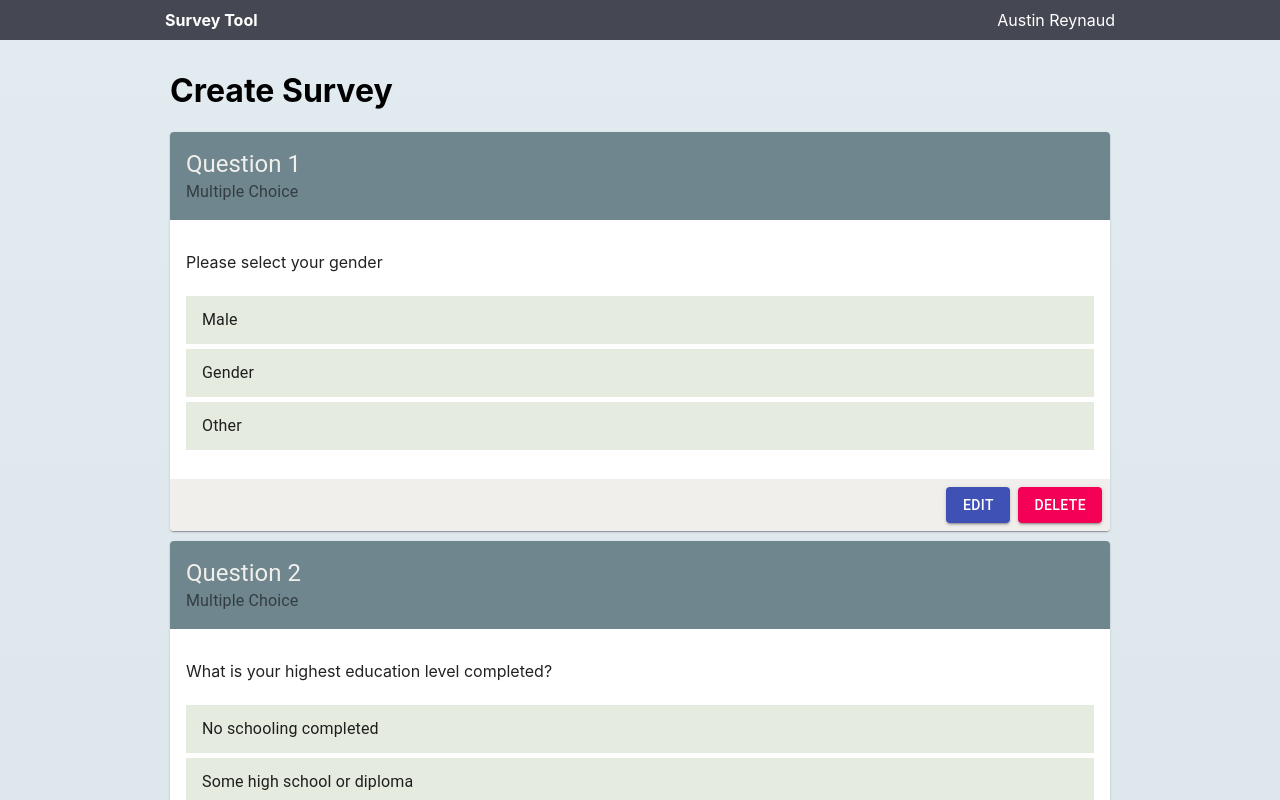
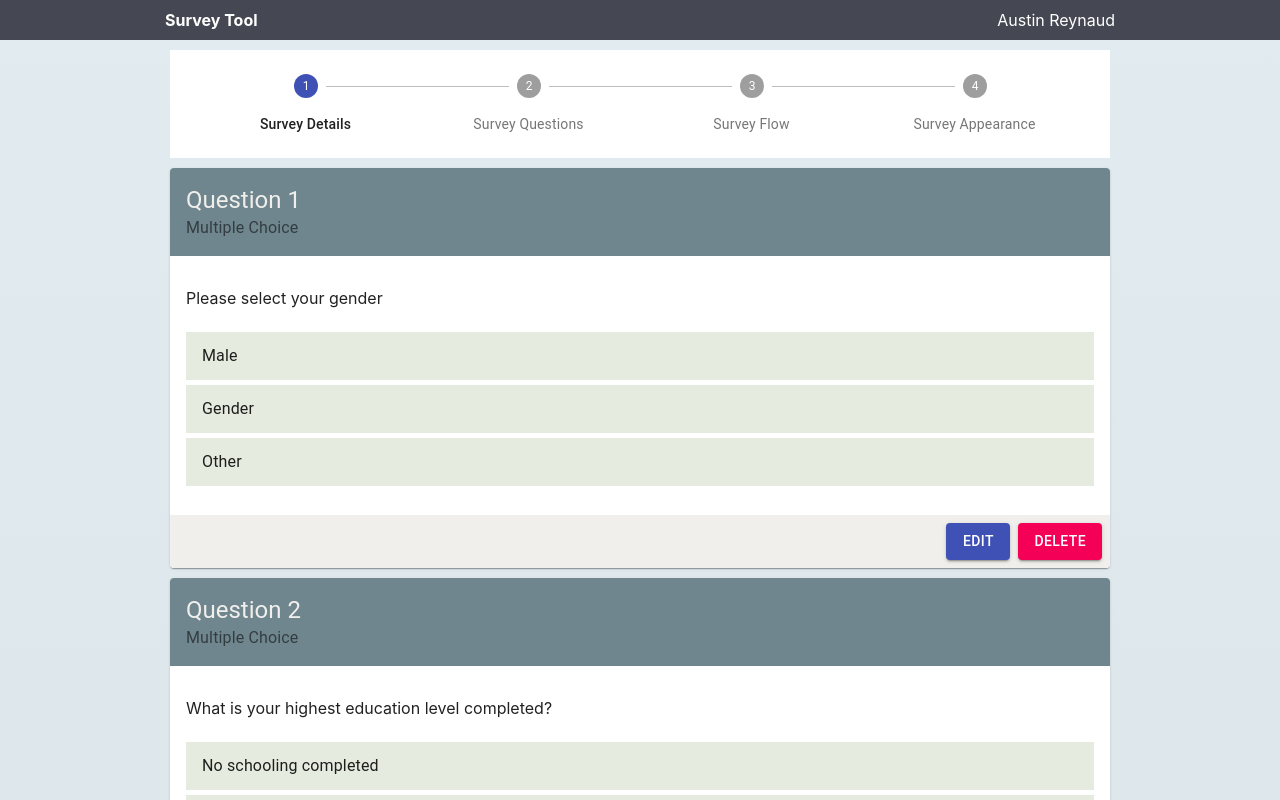
Before and after one commit to austin-rey/react-survey, a React (Create React App) app: page / in a window 1280 px wide. Shown: the top 800 px of the page. Built offline with nearby package versions, Linux system fonts and the light colour scheme.

Commit message:
Added application stepper component

```diff
--- a/src/App.js
+++ b/src/App.js
@@ -1,10 +1,11 @@
-import React, {useState} from 'react'
+import React from 'react'
 
 import './App.css';
 
 import SurveyQuestions from './containers/SurveyQuestions'
 import Alerts from './components/Alerts';
 import Navigation from './components/Navigation';
+import StepperBar from './components/StepperBar'
 
 import {makeStyles} from '@material-ui/core/styles';
 
@@ -32,6 +33,7 @@ function App() {
           <Alerts/>
           <Navigation />
           <Container maxWidth="md" className={classes.container}>
+            <StepperBar/>
             <SurveyQuestions/>
           </Container>
         </AlertsState>
--- /dev/null
+++ b/src/components/StepperBar.js
@@ -0,0 +1,48 @@
+import React, {useState} from 'react'
+
+import PropTypes from 'prop-types'
+
+import { makeStyles } from '@material-ui/core/styles';
+
+import {Stepper,Step,StepLabel,Button,Typography} from '@material-ui/core';
+
+const useStyles = makeStyles((theme) => ({
+    root: {
+      width: '100%',
+    },
+    backButton: {
+      marginRight: theme.spacing(1),
+    },
+    instructions: {
+      marginTop: theme.spacing(1),
+      marginBottom: theme.spacing(1),
+    },
+}));
+
+function getSteps() {
+    return ['Survey Details', 'Survey Questions', 'Survey Flow', 'Survey Appearance'];
+}
+
+const StepperBar = props => {
+    const classes = useStyles();
+    const [activeStep, setActiveStep] = useState(0);
+    const steps = getSteps();
+
+    return (
+        <div className={classes.root}>
+          <Stepper activeStep={activeStep} alternativeLabel>
+            {steps.map((label) => (
+              <Step key={label}>
+                <StepLabel>{label}</StepLabel>
+              </Step>
+            ))}
+          </Stepper>
+        </div>
+      );
+}
+
+StepperBar.propTypes = {
+
+}
+
+export default StepperBar
--- a/src/containers/surveyQuestions.js
+++ b/src/containers/surveyQuestions.js
@@ -50,7 +50,6 @@ const SurveyQuestions = () => {
     }
     return (
         <div>
-            <h1>Create Survey</h1>
             {survey.questions.map((question,i) => (
                  <SurveyQuestion number={i+1} key={i} question={question}/>
              ))}
```
